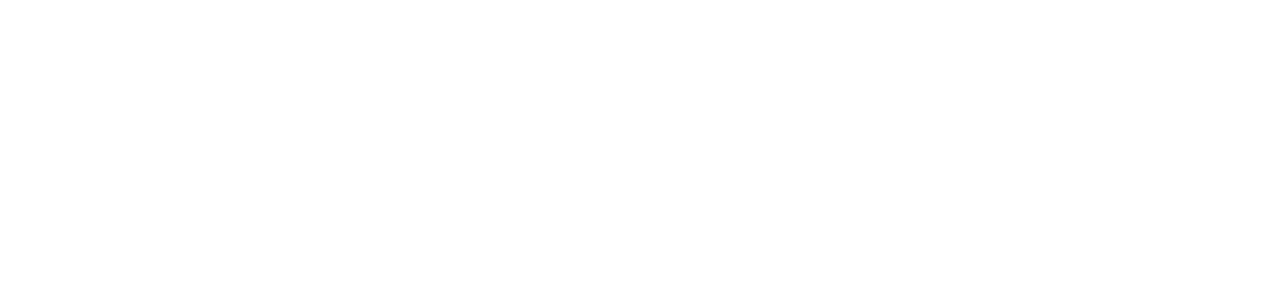
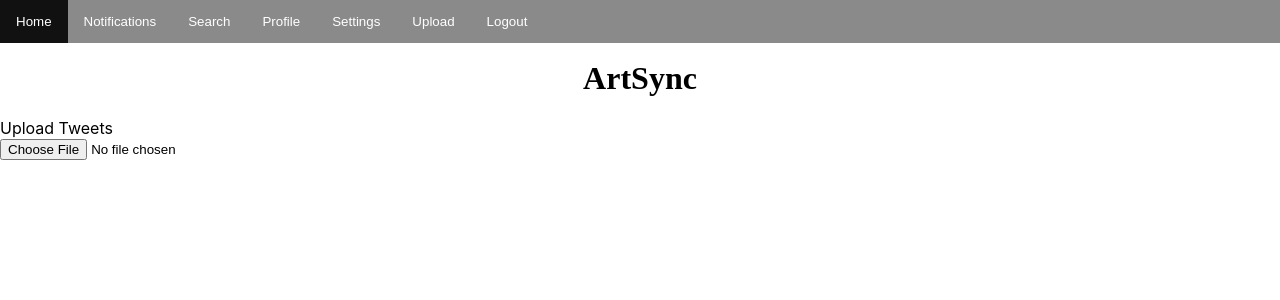
Before and after one commit to dm-transferable-art-social-media/ArtSync, a Vue app in the folder art-social/: page /upload in a window 1280 px wide. Before the commit this address had no page. Shown: the top 300 px of the page. Built offline with nearby package versions, Linux system fonts and the light colour scheme; what @atproto/api would draw is missing.

Commit message:
parsing tweet data

```diff
--- a/art-social/src/App.js
+++ b/art-social/src/App.js
@@ -13,6 +13,7 @@ import Notifications from "./pages/Notifications.js";
 import Search from "./pages/Search.js";
 import Settings from "./pages/Settings.js";
 import CreatePost from "./pages/components/CreatePost.js";
+import UploadData from "./pages/UploadData.js";
 
 function App() {
   return (
@@ -27,6 +28,7 @@ function App() {
         <Route path="/search" element={<Search />}></Route>
         <Route path="/settings" element={<Settings />}></Route>
         <Route path="/create" element={<CreatePost />}></Route>
+        <Route path="/upload" element={<UploadData />}></Route>
       </Routes>
     </BrowserRouter>
   );
--- a/art-social/src/Heading.js
+++ b/art-social/src/Heading.js
@@ -31,6 +31,10 @@ const Heading = () => {
     {
       routeName: "/settings",
       label: "Settings",
+    },
+    {
+      routeName: "/upload",
+      label: "Upload",
     },
   ];
 
--- /dev/null
+++ b/art-social/src/pages/UploadData.js
@@ -0,0 +1,15 @@
+// UploadData.js
+
+import React from 'react';
+import Heading from '../Heading';
+import TweetUpload from './components/TweetUpload';
+
+const UploadData = () => {
+  return (
+    <div>
+      <TweetUpload />
+    </div>
+  );
+};
+
+export default UploadData;
--- /dev/null
+++ b/art-social/src/pages/components/TweetUpload.js
@@ -0,0 +1,63 @@
+import React, { useState } from 'react';
+import Heading from '../../Heading';
+import { postText } from '../../lib/bsky.ts';
+import { useNavigate } from 'react-router-dom';
+
+const TweetUpload = () => {
+  const [tweets, setTweets] = useState([]);
+  const [uploadedFileName, setUploadedFileName] = useState('');
+  const [confirmationMessage, setConfirmationMessage] = useState('');
+  const navigate = useNavigate();
+
+  const handleFileUpload = (event) => {
+    const file = event.target.files[0];
+    const reader = new FileReader();
+
+    reader.onload = () => {
+      const fileContent = reader.result;
+      const startIndex = fileContent.indexOf('[');
+
+      if (startIndex !== -1) {
+        const tweetsData = JSON.parse(fileContent.substring(startIndex));
+        const tweets = tweetsData.map(item => item.tweet); // Extract tweet data from each item
+
+        setUploadedFileName(file.name);
+        setTweets(tweets);
+      } else {
+        console.error('Invalid JSON format in the file.');
+      }
+    };
+
+    reader.readAsText(file);
+  };
+
+  return (
+    <div>
+      <Heading />
+      <div>Upload Tweets</div>
+      <input
+        type="file"
+        onChange={handleFileUpload}
+        accept=".js"
+      />
+      {uploadedFileName && (
+        <div>Uploaded file: {uploadedFileName}</div>
+      )}
+      <div>
+        {tweets && tweets.map((tweet, index) => (
+          <div key={index}>
+            {tweet && tweet.full_text && (
+              <>
+                <p>{tweet.full_text}</p>
+                <p>Created at: {tweet.created_at}</p>
+              </>
+            )}
+          </div>
+        ))}
+      </div>
+      {confirmationMessage && <div>{confirmationMessage}</div>}
+    </div>
+  );
+};
+
+export default TweetUpload;
```
